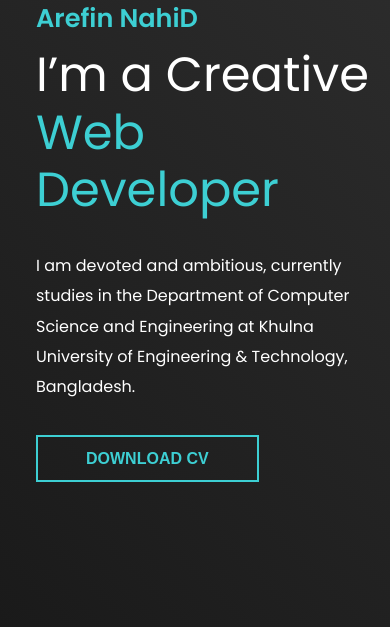
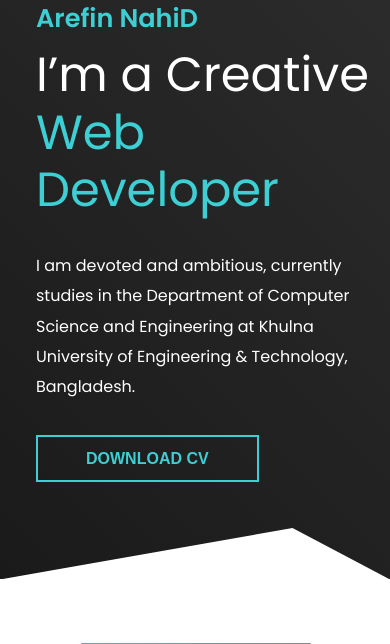
Before and after one commit to Arefin-Nahid/My-Portfolio, a PHP site: page / in a window 390 px wide. Shown: the part 449-1093 px from the top of the page. Run offline with PHP 8.4, Linux system fonts and the light colour scheme; grey boxes are pictures that could not be loaded.

Commit message:
images updated

```diff
--- a/css/style.css
+++ b/css/style.css
@@ -94,7 +94,7 @@ header nav .left a:hover{
     height: auto;
     border-radius: 50%;
     margin-top: 3rem;
-    margin-bottom: 8rem;
+    margin-bottom: 5rem;
     border: 5px solid var(--primary);
     box-shadow: 0 0 10px rgba(61, 207, 211, 1);
     transition: all 0.5s ease;
@@ -685,6 +685,9 @@ footer .copyright{
      }
  }
  @media (max-width:576px){
+    header{
+        clip-path: polygon(0 0, 100% 0, 100% 100%, 75% 95%, 0 100%);
+    }
      .hero{
          flex-direction: column;
      }
```
